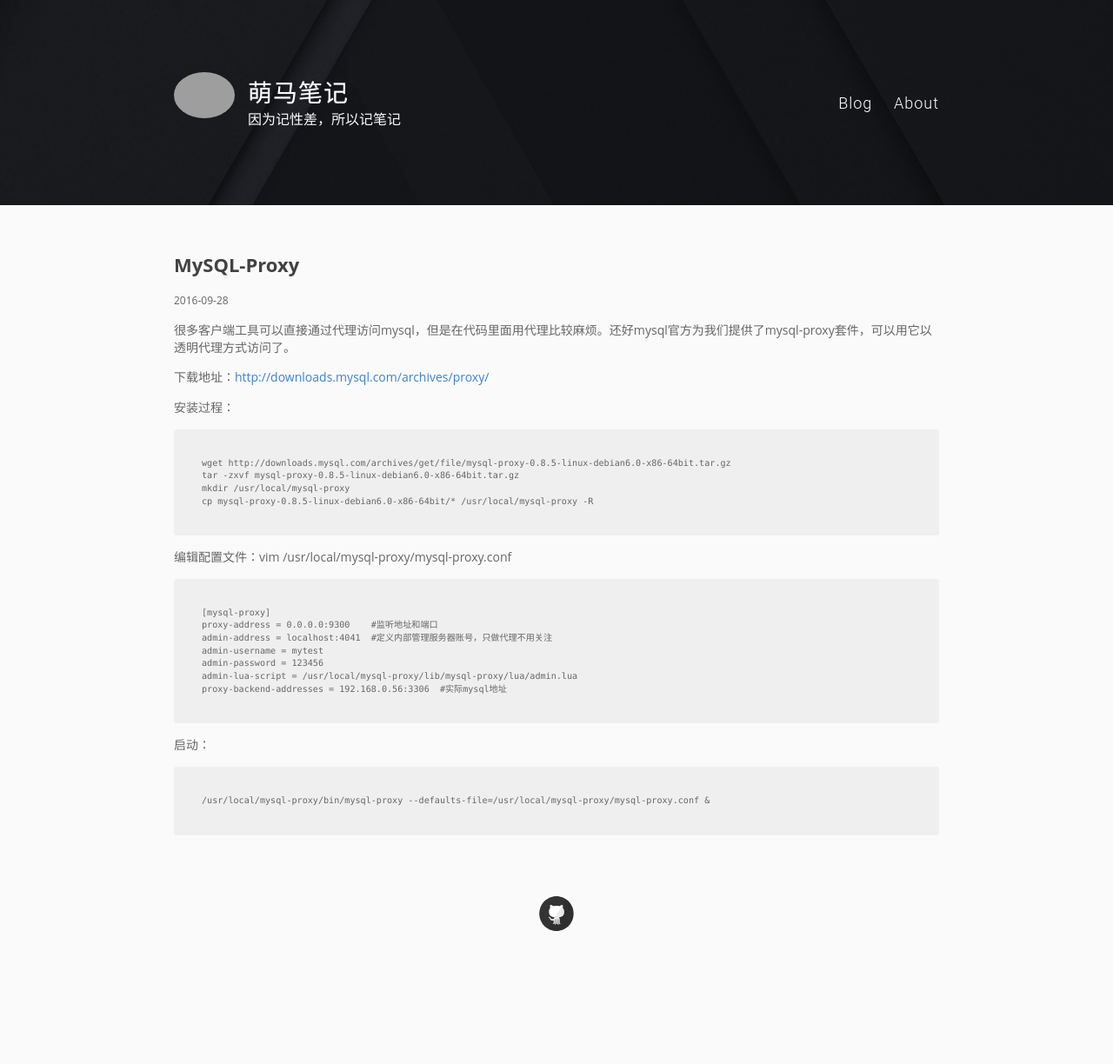
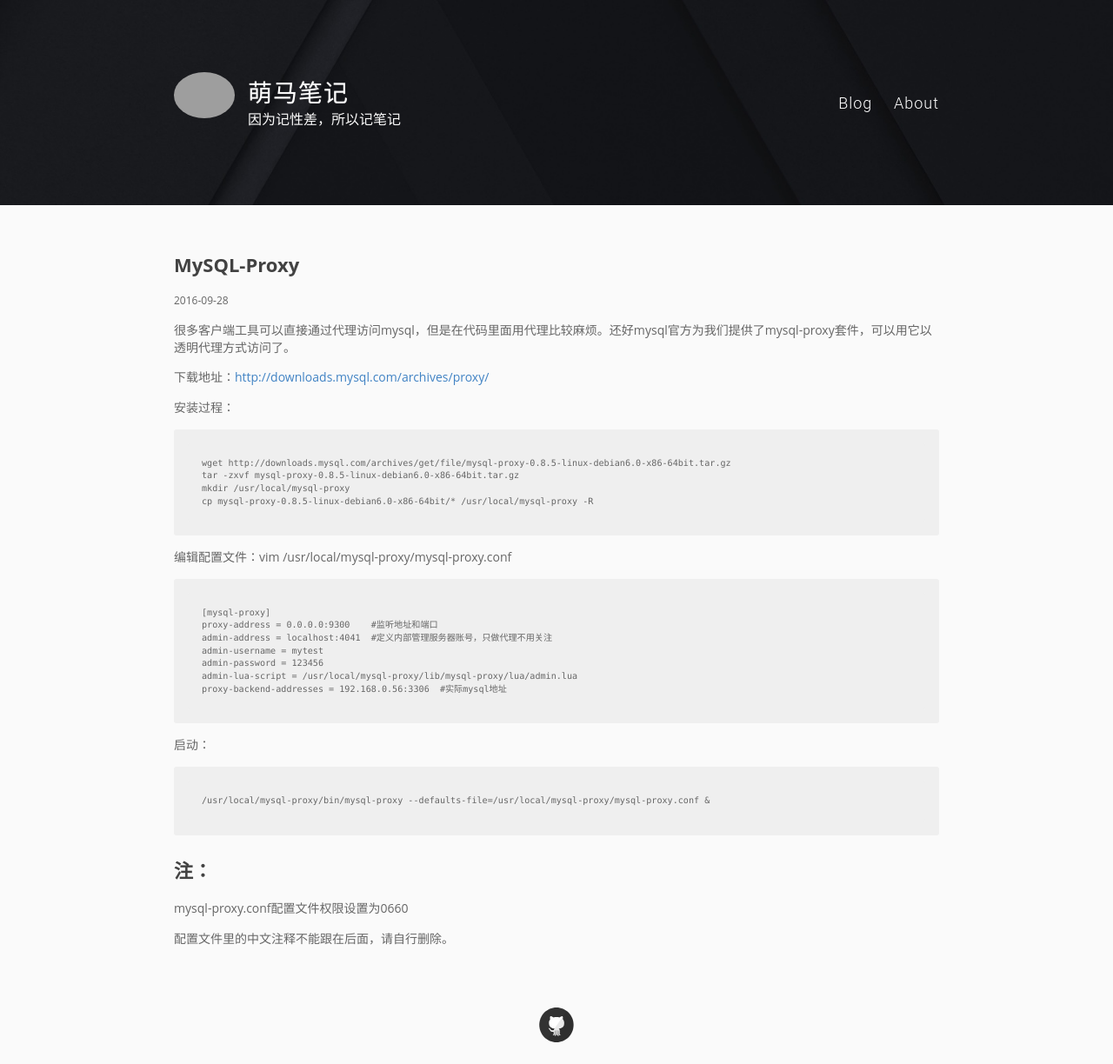
Before and after one commit to pingmalu/pingmalu.github.io, a Jekyll site: the page built from _posts/2016-09-28-MySQL-Proxy.md, in a window 1280 px wide. Shown: the whole page at 87% size. Built offline with Jekyll 4.4.1, drawn with Linux system fonts in a browser that asks for light colours; nearby versions of some CDN libraries; before the commit the page ends 1095 px from its top, so only the background shows below that; grey boxes are pictures that could not be loaded.

Commit message:
'update'

```diff
--- a/_posts/2016-09-28-MySQL-Proxy.md
+++ b/_posts/2016-09-28-MySQL-Proxy.md
@@ -27,3 +27,9 @@
 启动：
 
 	/usr/local/mysql-proxy/bin/mysql-proxy --defaults-file=/usr/local/mysql-proxy/mysql-proxy.conf &
+
+# 注：
+
+mysql-proxy.conf配置文件权限设置为0660
+
+配置文件里的中文注释不能跟在后面，请自行删除。
```
